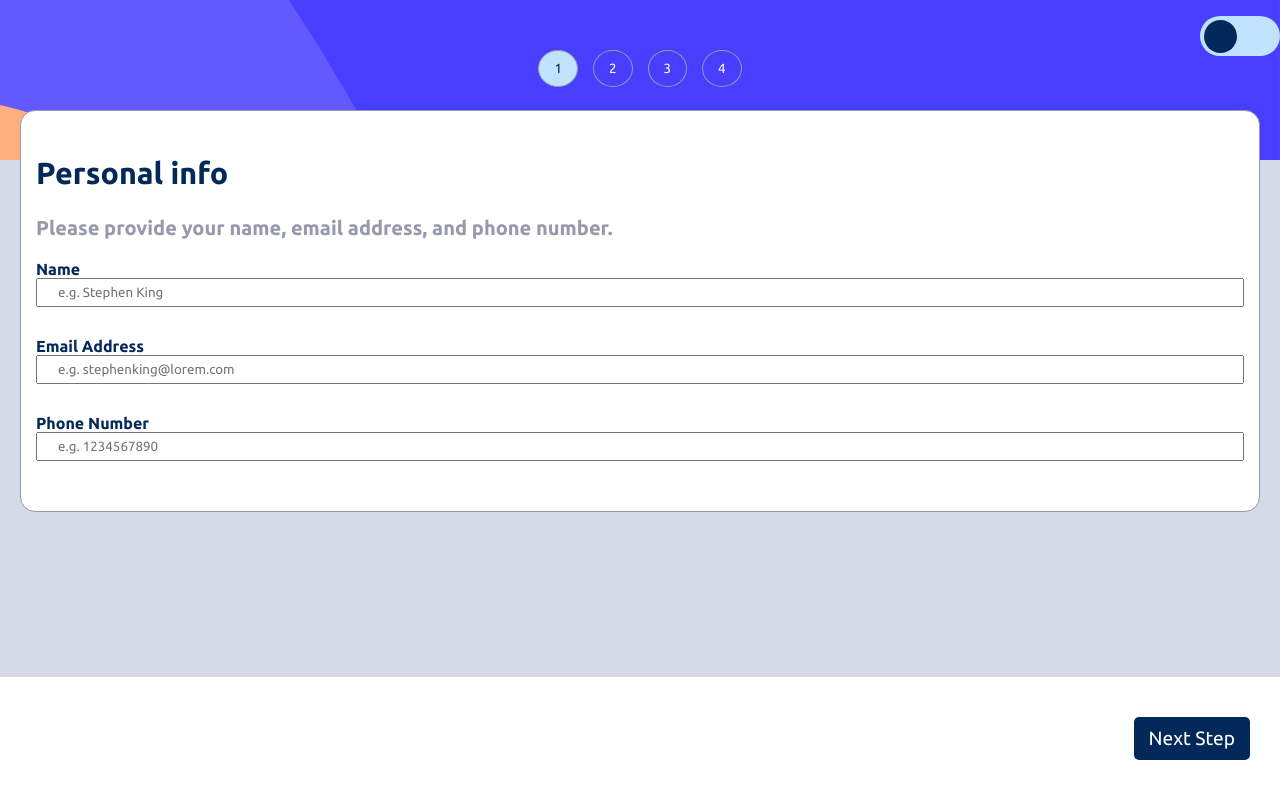
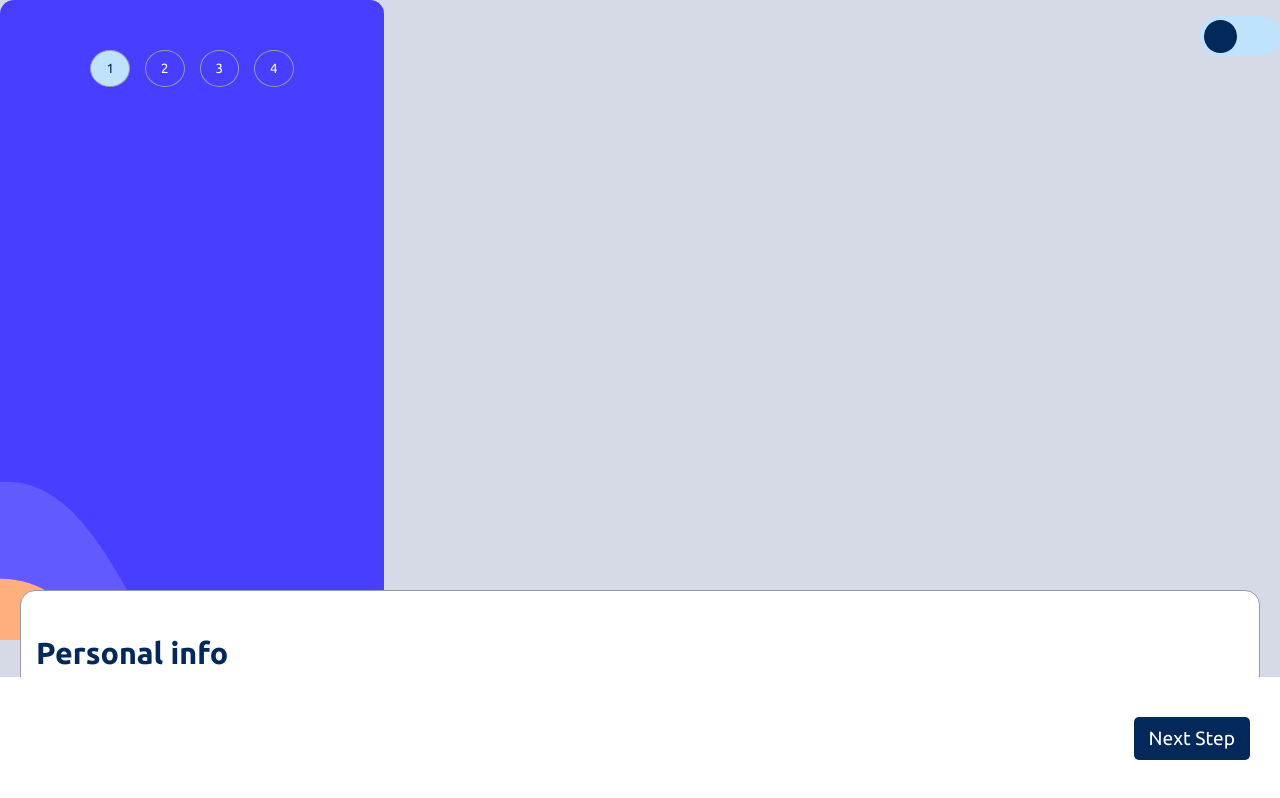
Before and after one commit to Haywayaheadshot/multi-step-form-main, a React (Create React App) app: page / in a window 1280 px wide. Shown: the top 798 px of the page. Built offline with nearby package versions, Linux system fonts and the light colour scheme.

Commit message:
Start desktop display style

```diff
--- a/src/styles/nav-bar.css
+++ b/src/styles/nav-bar.css
@@ -55,3 +55,14 @@
   background-color: hsl(206, 94%, 87%);
   color: hsl(213, 96%, 18%);
 }
+
+@media (min-width: 375px) {
+  .nav-bar-container {
+    background: url(../assets/images/bg-sidebar-desktop.svg);
+    background-repeat: no-repeat;
+    background-size: cover;
+
+    max-width: 30vw;
+    min-height: 80vh;
+  }
+}
```
